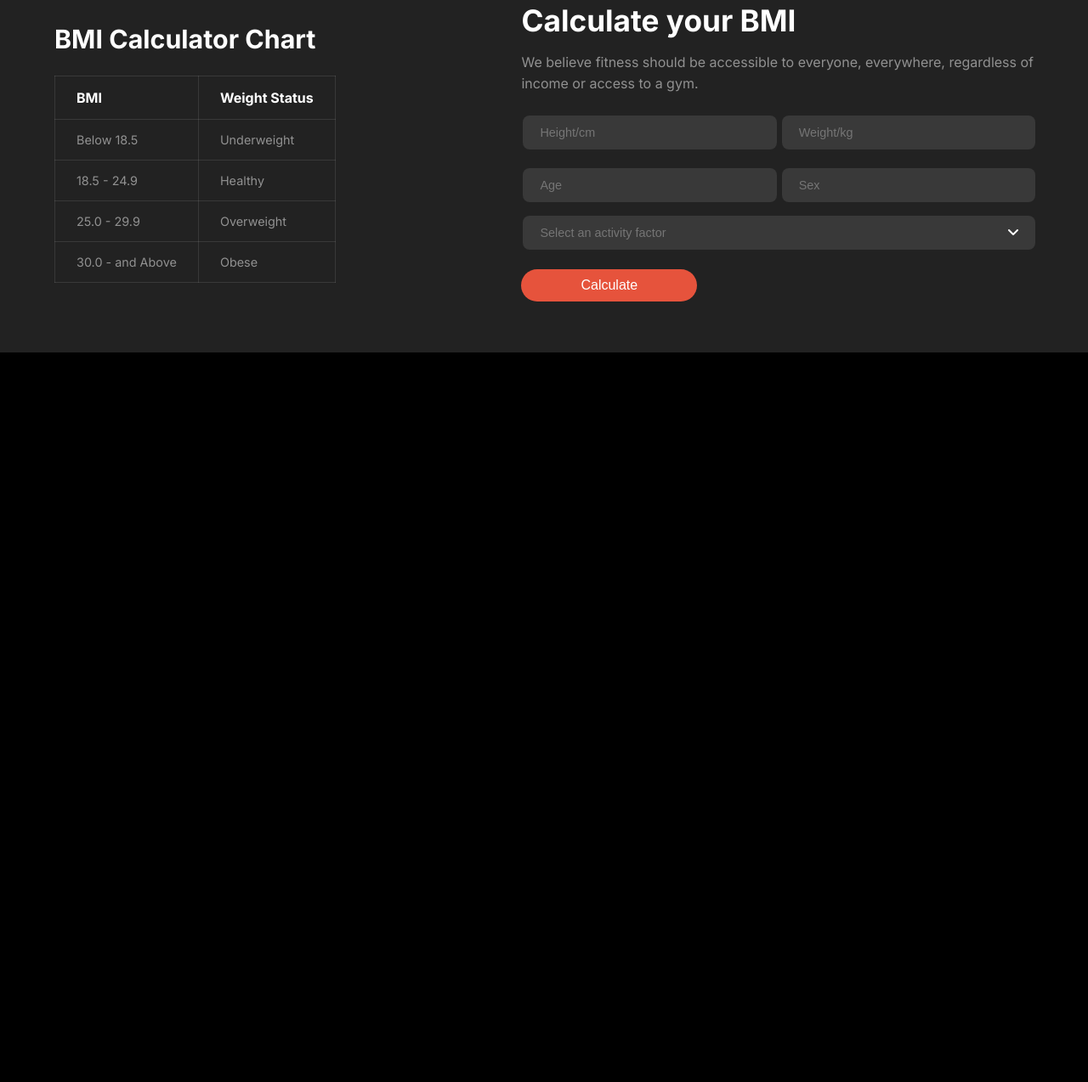
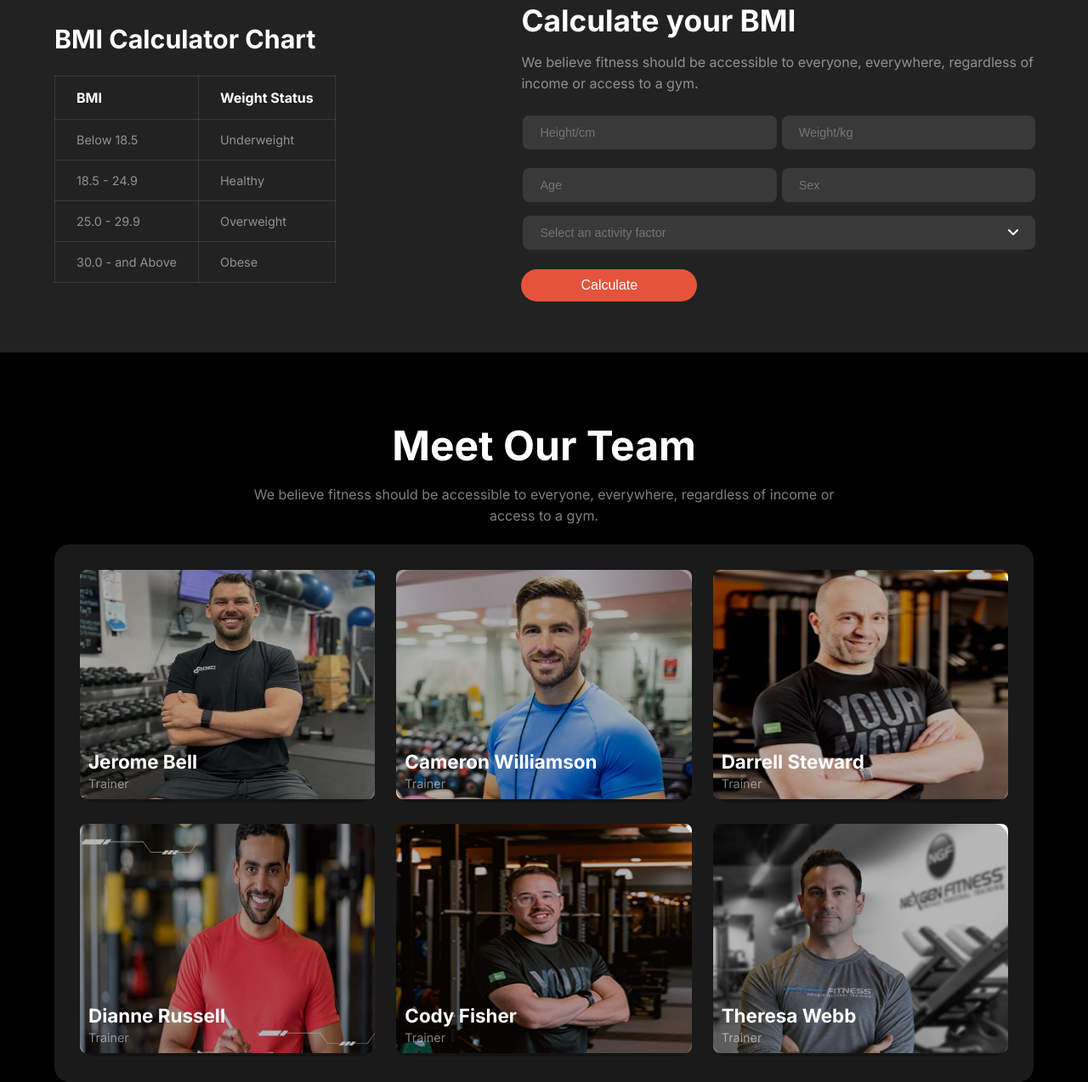
Before and after one commit to ummesalma303/fit-journey, a plain HTML site: page index.html in a window 1280 px wide. Shown: the part 2467-3741 px from the top of the page at 85% size. Before the commit the page ends 2962 px from the top, so only its background shows below. Drawn offline with Linux system fonts and the light colour scheme.

Commit message:
added team section with card and made it responsive

```diff
--- a/CSS/responsive.css
+++ b/CSS/responsive.css
@@ -22,7 +22,7 @@
     .section-title,.section-title-2{
         max-width: 90%;
     }
-    .card-container , .service-container{
+    .card-container , .service-container, .team-card-container{
         grid-template-columns: repeat(1,1fr);
     }
     .run-container{
@@ -41,4 +41,5 @@
         justify-content: center;
         gap: 50px;
     }
+
 }
--- a/CSS/style.css
+++ b/CSS/style.css
@@ -326,3 +326,45 @@ td{
     padding: 10px 70px;
     margin-top: 15px;
 }
+/* team section code start */
+.team-card-container{
+    grid-template-columns: repeat(3,1fr);
+    justify-content: center;
+    gap: 25px;
+    background-color: rgba(255, 255, 255, 0.1);
+    padding: 30px;
+    border-radius: 18px;
+}
+.team-img {
+    position: relative;
+    height: 100%;
+}
+
+.team-img img{
+    width: 100%;
+    height: 270px;
+    border-radius: 8px;
+}
+.overlay{
+    position: absolute;
+    top: 0;
+    left: 0;
+    background-color: rgba(0, 0, 0, 0.288);
+    width: 100%;
+    height: 100%;
+    border-radius: 18px;
+}
+.team-text{
+    position: absolute;
+    bottom: 10px;
+    left: 10px;
+    color: #fff;
+}
+.team-text h3{
+    font-size: 1.4rem;
+}
+.team-text p{
+    font-size: 0.9rem;
+    color: rgba(255, 255, 255, 0.5);
+    margin: 4px 0;
+}
--- a/index.html
+++ b/index.html
@@ -214,7 +214,70 @@
                 </div>
          </div>
         </section>
-        <section></section>
+        <!-- team section code start -->
+        <section>
+            <div class="section-title">
+                <h2>Meet Our Team</h2>
+                <p>We believe fitness should be accessible to everyone, everywhere, regardless of income or
+                    access to a gym.</p>
+            </div>
+            <div class="team-card-container displey-grid">
+                <div class="team-img">
+                    <img src="./images/trainer1.png" alt="">
+                    <div class="overlay">
+                        <div class="team-text">
+                        <h3>Jerome Bell</h3>
+                        <p>Trainer</p>
+                        </div>
+                    </div>
+                </div>
+                <div class="team-img">
+                    <img src="./images/trainer2.png" alt="">
+                    <div class="overlay">
+                        <div class="team-text">
+                        <h3>Cameron Williamson</h3>
+                        <p>Trainer</p>
+                        </div>
+                    </div>
+                </div>
+                <div class="team-img">
+                    <img src="./images/trainer3.png" alt="">
+                    <div class="overlay">
+                        <div class="team-text">
+                        <h3>Darrell Steward</h3>
+                        <p>Trainer</p>
+                        </div>
+                    </div>
+                </div>
+                <div class="team-img">
+                    <img src="./images/trainer4.png" alt="">
+                    <div class="overlay">
+                        <div class="team-text">
+                        <h3>Dianne Russell</h3>
+                        <p>Trainer</p>
+                        </div>
+                    </div>
+                </div>
+                <div class="team-img">
+                    <img src="./images/trainer5.png" alt="">
+                    <div class="overlay">
+                        <div class="team-text">
+                        <h3>Cody Fisher</h3>
+                        <p>Trainer</p>
+                        </div>
+                    </div>
+                </div>
+                <div class="team-img">
+                    <img src="./images/trainer6.png" alt="">
+                    <div class="overlay">
+                        <div class="team-text">
+                        <h3>Theresa Webb</h3>
+                        <p>Trainer</p>
+                        </div>
+                    </div>
+                </div>
+            </div>
+        </section>
      </main>
 </body>
 </html>
```
